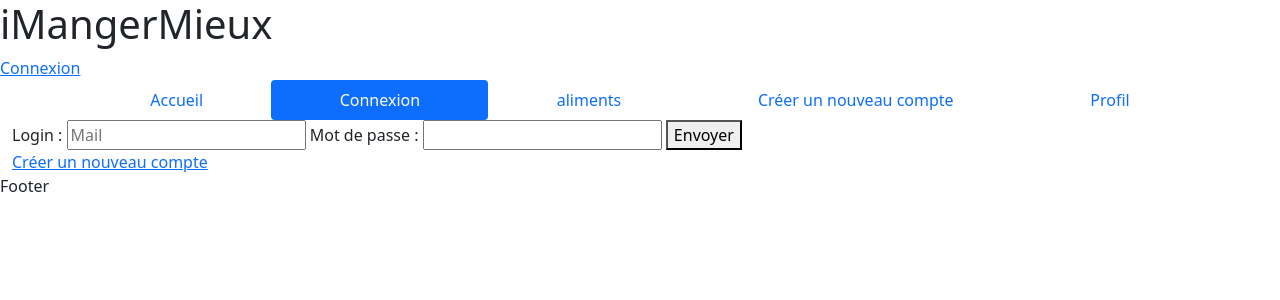
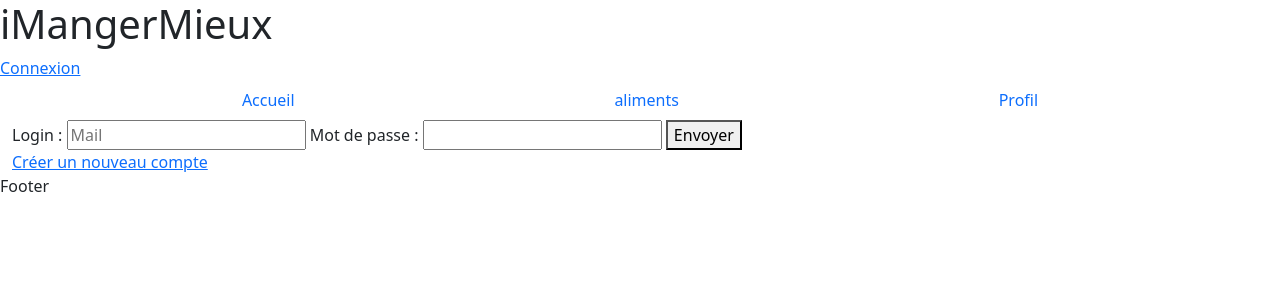
Before and after one commit to Alin236/iMangerMieux, a PHP site: page / in a window 1280 px wide. Shown: the top 300 px of the page. Run offline with PHP 8.4, Linux system fonts and the light colour scheme; some libraries are stand-ins or nearby versions.

Commit message:
Modification du menu pour enlever les onglets de connexions

```diff
--- a/frontend/var/myMenu.php
+++ b/frontend/var/myMenu.php
@@ -3,9 +3,7 @@
 $myMenu = array(
     //idPage => titre
     'accueil' => array( 'Accueil' ),
-    'connection' => array( 'Connexion' ),
     'aliments' => array( 'aliments' ),
-    'newAccount' => array( 'Créer un nouveau compte'),
     'profil' => array('Profil')
 );
 ?>
```
